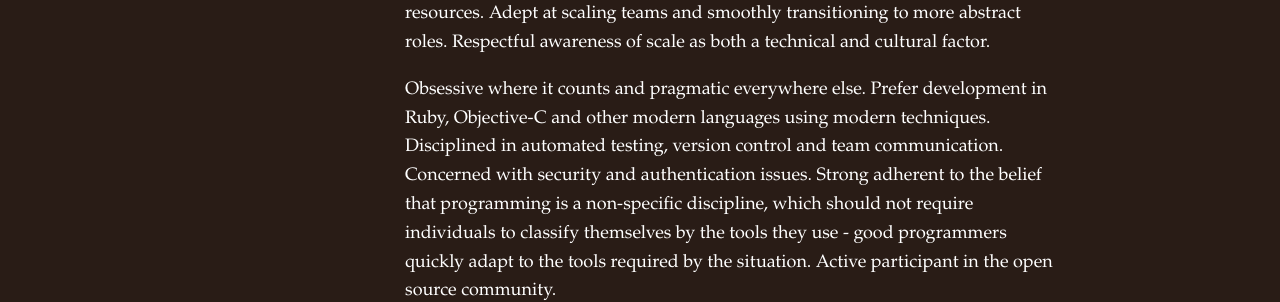
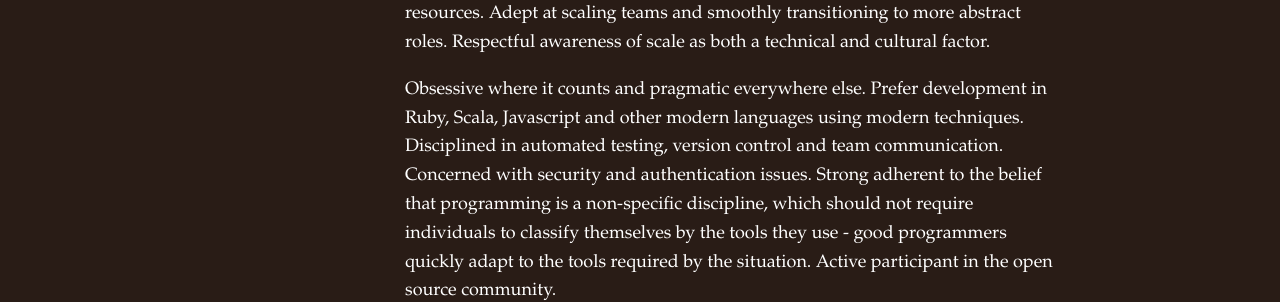
Before and after one commit to julesfern/angryamoeba.co.uk, a Jekyll site: the page built from src/about.html, in a window 1280 px wide. Shown: the part 1375-1677 px from the top of the page. Built offline with Jekyll 4.4.1, drawn with Linux system fonts in a browser that asks for light colours; nearby versions of some CDN libraries.

Commit message:
missed one

```diff
--- a/src/about.html
+++ b/src/about.html
@@ -71,7 +71,7 @@
 				Outspoken and personable, with strong requirements analysis skills, capable of properly prioritising feature development to match available and projected resources. Adept at scaling teams and smoothly transitioning to more abstract roles. Respectful awareness of scale as both a technical and cultural factor.
 			</p>
 			<p>
-				Obsessive where it counts and pragmatic everywhere else. Prefer development in Ruby, Objective-C and other modern languages using modern techniques. Disciplined in automated testing, version control and team communication. Concerned with security and authentication issues. Strong adherent to the belief that programming is a non-specific discipline, which should not require individuals to classify themselves by the tools they use - good programmers quickly adapt to the tools required by the situation. Active participant in the open source community.
+				Obsessive where it counts and pragmatic everywhere else. Prefer development in Ruby, Scala, Javascript and other modern languages using modern techniques. Disciplined in automated testing, version control and team communication. Concerned with security and authentication issues. Strong adherent to the belief that programming is a non-specific discipline, which should not require individuals to classify themselves by the tools they use - good programmers quickly adapt to the tools required by the situation. Active participant in the open source community.
 			</p>
 		</div>
 	</article>
```
